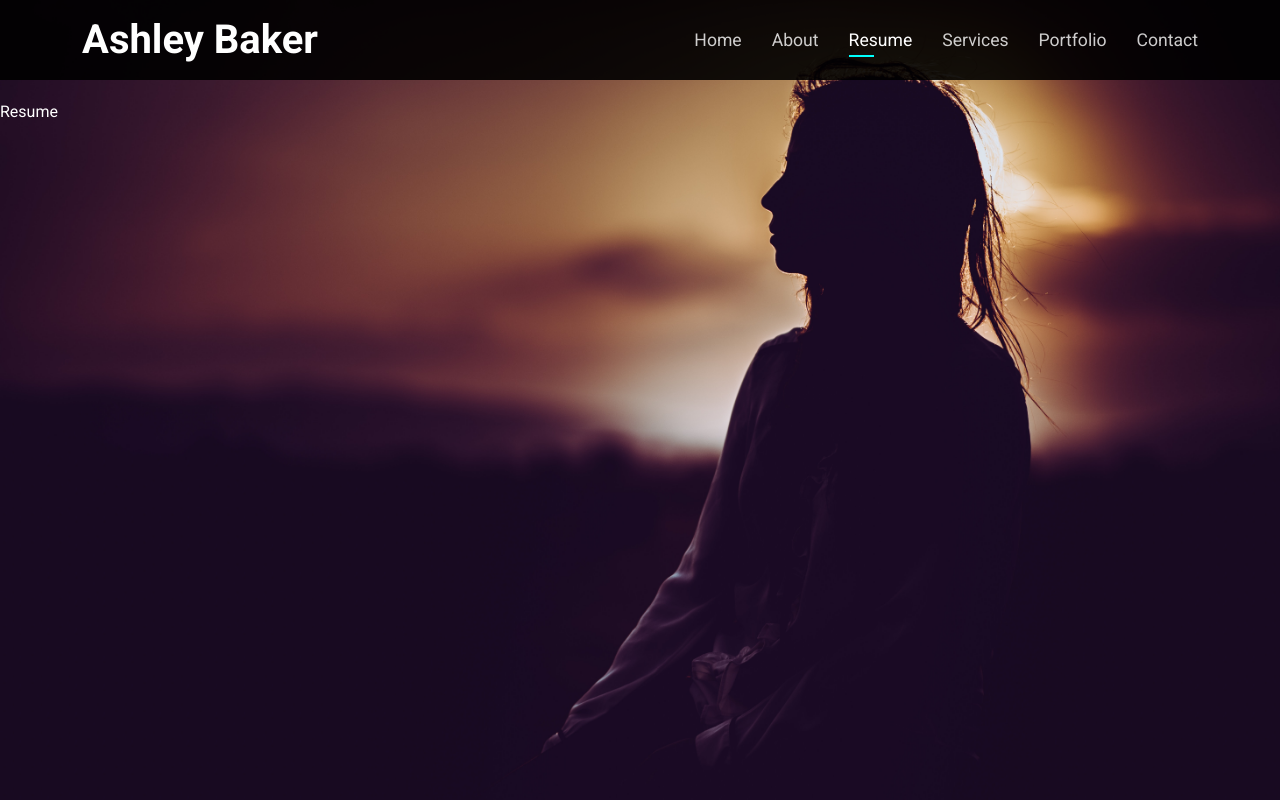
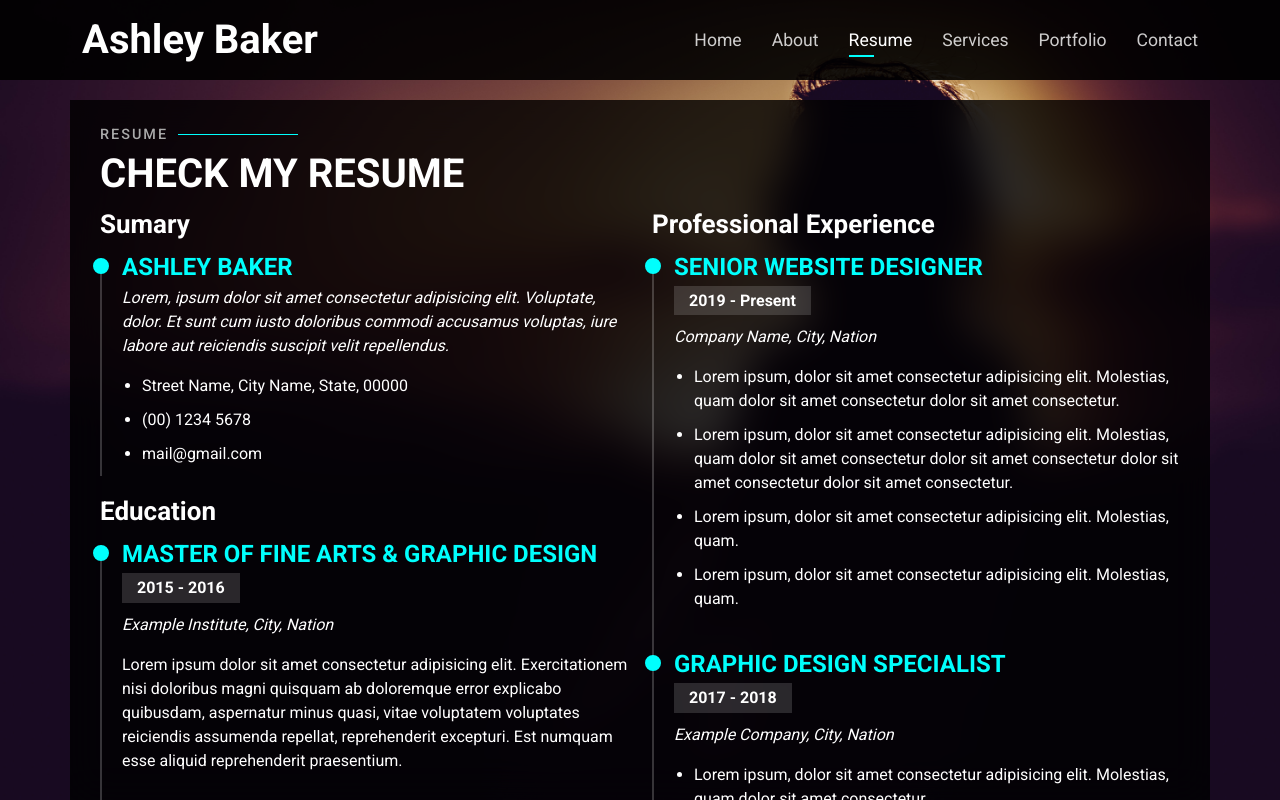
Before and after one commit to freetimezp/js-portfolio-32-web-dev, a React (Create React App) app: page / in a window 1280 px wide. Both pictures are taken after a click on the link "Resume". Built offline with nearby package versions, Linux system fonts and the light colour scheme.

Commit message:
09. js-portfolio-32-web-dev. Resume component.

```diff
--- a/src/pages/Resume.css
+++ b/src/pages/Resume.css
@@ -0,0 +1,61 @@
+.resume .resume-title {
+    font-size: 26px;
+    font-weight: 700;
+    margin-top: 20px;
+    margin-bottom: 20px;
+    color: #fff;
+}
+
+.resume .resume-item {
+    padding: 0 0 20px 20px;
+    margin-top: -2px;
+    border-left: 2px solid rgba(255, 255, 255, .2);
+    position: relative;
+    transition: .6s ease-in-out;
+}
+
+.resume .resume-item h4 {
+    line-height: 18px;
+    font-size: 1.5rem;
+    font-weight: 600;
+    text-transform: uppercase;
+    color: var(--primary);
+    margin-bottom: 10px;
+}
+
+.resume .resume-item h5 {
+    font-size: 1rem;
+    background: rgba(255, 255, 255, .15);
+    padding: 5px 15px;
+    display: inline-block;
+    font-weight: 600;
+    margin-bottom: 10px;
+}
+
+.resume .resume-item ul {
+    padding-left: 20px;
+}
+
+.resume .resume-item ul li {
+    padding-bottom: 10px;
+}
+
+.resume .resume-item:last-child {
+    padding-bottom: 0;
+}
+
+.resume .resume-item::before {
+    content: '';
+    position: absolute;
+    width: 16px;
+    height: 16px;
+    border-radius: 50px;
+    left: -9px;
+    top: 0;
+    background: var(--primary);
+    border: 2px solid var(--primary);
+}
+
+.resume .resume-item:hover {
+    border-left: 2px solid var(--primary);
+}
--- a/src/pages/Resume.jsx
+++ b/src/pages/Resume.jsx
@@ -1,10 +1,121 @@
 import React from 'react';
 import './Resume.css';
+
+import SectionTitle from '../components/SectionTitle';
 
 function Resume({ reference }) {
     return (
         <section id="resume" className='resume' ref={reference}>
-            Resume
+            <div className="container">
+                <SectionTitle title='Resume' subTitle="Check My Resume" />
+
+                <div className='row'>
+                    <div className="col-lg-6">
+                        <h3 className="resume-title">Sumary</h3>
+                        <div className="resume-item pb-0">
+                            <h4>Ashley Baker</h4>
+                            <p>
+                                <em>
+                                    Lorem, ipsum dolor sit amet consectetur adipisicing elit.
+                                    Voluptate, dolor. Et sunt cum iusto doloribus commodi accusamus
+                                    voluptas, iure labore aut reiciendis suscipit velit repellendus.
+                                </em>
+                            </p>
+                            <ul>
+                                <li>Street Name, City Name, State, 00000</li>
+                                <li>(00) 1234 5678</li>
+                                <li>mail@gmail.com</li>
+                            </ul>
+                        </div>
+
+                        <h3 className="resume-title">Education</h3>
+                        <div className='resume-item'>
+                            <h4>Master of Fine Arts &amp; Graphic Design</h4>
+                            <h5>2015 - 2016</h5>
+                            <p>
+                                <em>Example Institute, City, Nation</em>
+                            </p>
+                            <p>
+                                Lorem ipsum dolor sit amet consectetur adipisicing elit.
+                                Exercitationem nisi doloribus magni quisquam ab doloremque
+                                error explicabo quibusdam, aspernatur minus quasi, vitae
+                                voluptatem voluptates reiciendis assumenda repellat, reprehenderit
+                                excepturi. Est numquam esse aliquid reprehenderit praesentium.
+                            </p>
+                        </div>
+                        <div className='resume-item'>
+                            <h4>Bachelor of Information Technology</h4>
+                            <h5>2010 - 2014</h5>
+                            <p>
+                                <em>Example Institute, City, Nation</em>
+                            </p>
+                            <p>
+                                Lorem ipsum dolor sit amet consectetur adipisicing elit.
+                                Exercitationem nisi doloribus magni quisquam ab doloremque
+                                error explicabo quibusdam, aspernatur minus quasi, vitae
+                                voluptatem voluptates reiciendis assumenda.
+                            </p>
+                        </div>
+                    </div>
+                    <div className='col-lg-6'>
+                        <h3 className="resume-title">Professional Experience</h3>
+                        <div className='resume-item'>
+                            <h4>Senior website designer</h4>
+                            <h5>2019 - Present</h5>
+                            <p>
+                                <em>Company Name, City, Nation</em>
+                            </p>
+                            <ul>
+                                <li>
+                                    Lorem ipsum, dolor sit amet consectetur adipisicing
+                                    elit. Molestias, quam dolor sit amet consectetur
+                                    dolor sit amet consectetur.
+                                </li>
+                                <li>
+                                    Lorem ipsum, dolor sit amet consectetur adipisicing
+                                    elit. Molestias, quam dolor sit amet consectetur
+                                    dolor sit amet consectetur dolor sit amet consectetur
+                                    dolor sit amet consectetur.
+                                </li>
+                                <li>
+                                    Lorem ipsum, dolor sit amet consectetur adipisicing
+                                    elit. Molestias, quam.
+                                </li>
+                                <li>
+                                    Lorem ipsum, dolor sit amet consectetur adipisicing
+                                    elit. Molestias, quam.
+                                </li>
+                            </ul>
+                        </div>
+                        <div className='resume-item'>
+                            <h4>Graphic design specialist</h4>
+                            <h5>2017 - 2018</h5>
+                            <p>
+                                <em>Example Company, City, Nation</em>
+                            </p>
+                            <ul>
+                                <li>
+                                    Lorem ipsum, dolor sit amet consectetur adipisicing
+                                    elit. Molestias, quam dolor sit amet consectetur .
+                                </li>
+                                <li>
+                                    Lorem ipsum, dolor sit amet consectetur adipisicing
+                                    elit. Molestias, quam.
+                                </li>
+                                <li>
+                                    Lorem ipsum, dolor sit amet consectetur adipisicing
+                                    elit. Molestias, quam dolor sit amet consectetur
+                                    dolor sit amet consectetur .
+                                </li>
+                                <li>
+                                    Lorem ipsum, dolor sit amet consectetur adipisicing
+                                    elit. Molestias, quam.
+                                </li>
+                            </ul>
+                        </div>
+                    </div>
+                </div>
+            </div>
         </section>
     );
 };
```
